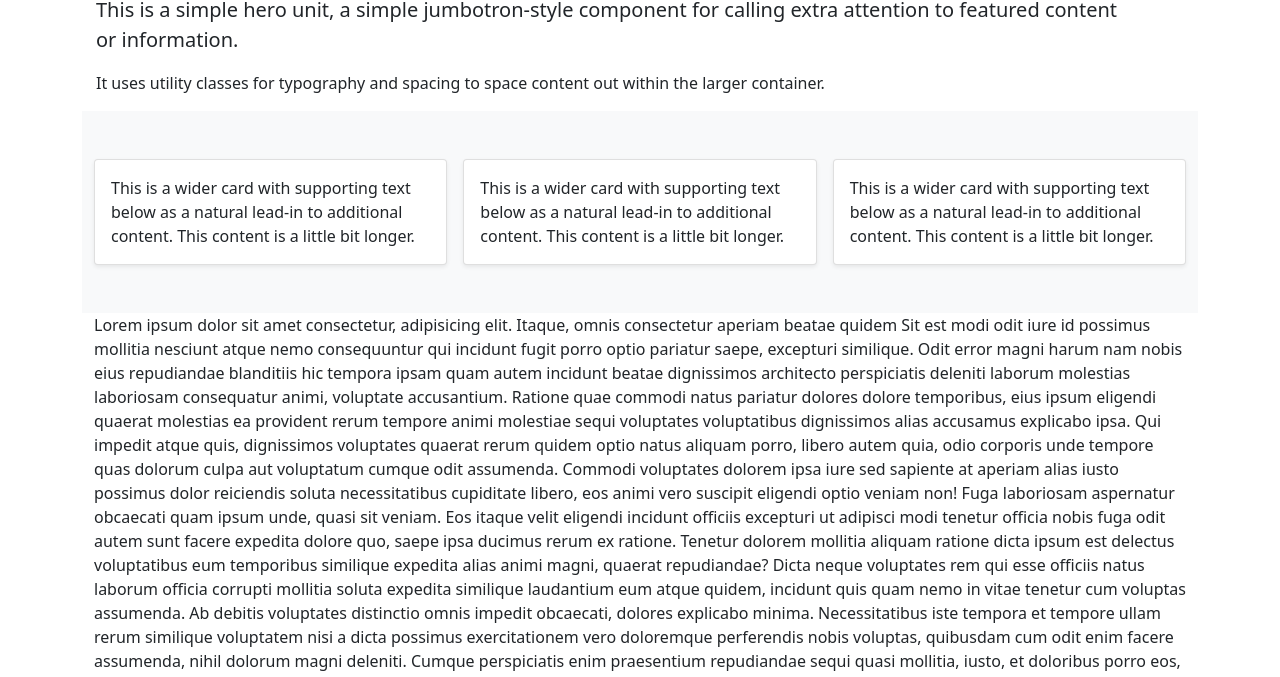
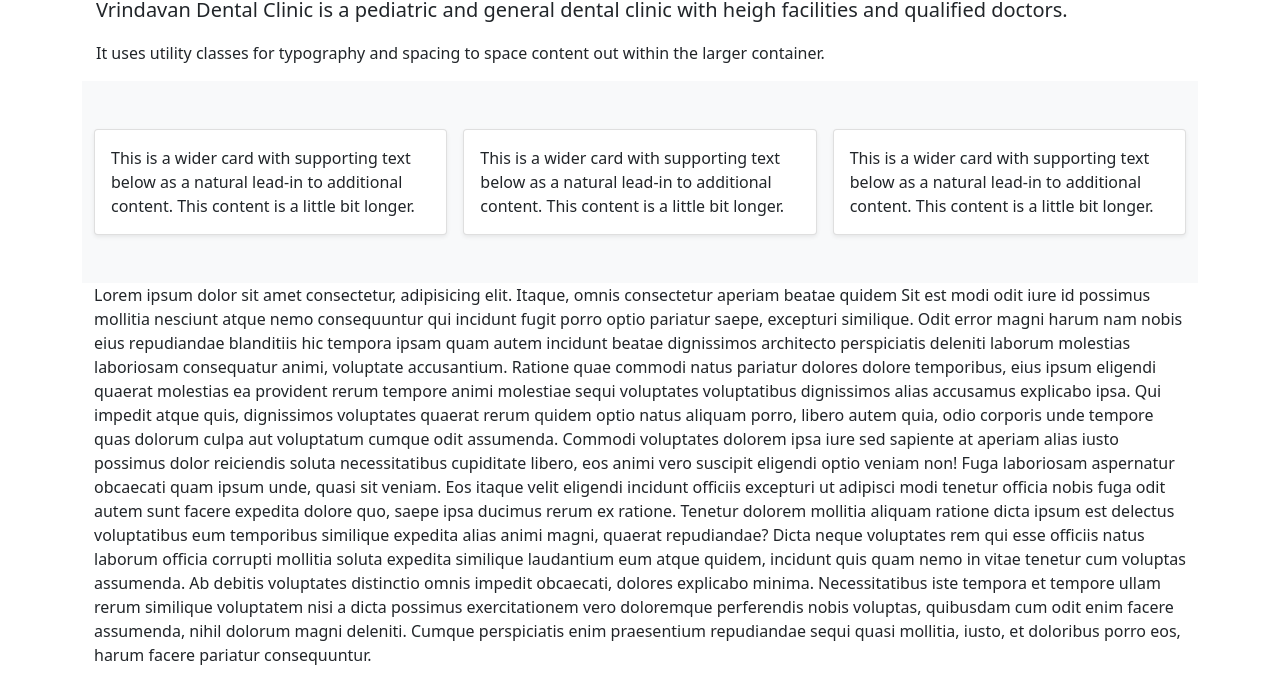
Before and after one commit to DevguruAnanth/DevguruAnanth.github.io, a plain HTML site: page index.html in a window 1280 px wide. Shown: the part 176-853 px from the top of the page. Drawn offline with nearby package versions, Linux system fonts and the light colour scheme.

Commit message:
Update index.html

```diff
--- a/index.html
+++ b/index.html
@@ -63,10 +63,8 @@
     <div class="container mt-4 mx-4 px-4 pt-4">
         <div id='home' class="jumbotron container mt-4 mx-4 pt-4 px-4">
             <h1 class="display-4">Vrindavan Dental Clinic</h1>
-            <p class="lead">This is a simple hero unit, a simple jumbotron-style component for calling extra
-                attention
-                to
-                featured content or information.</p>
+            <p class="lead">Vrindavan Dental Clinic is a pediatric and general dental clinic with heigh facilities and
+                qualified doctors.</p>
             <p>It uses utility classes for typography and spacing to space content out within the larger container.
             </p>
         </div>
```
